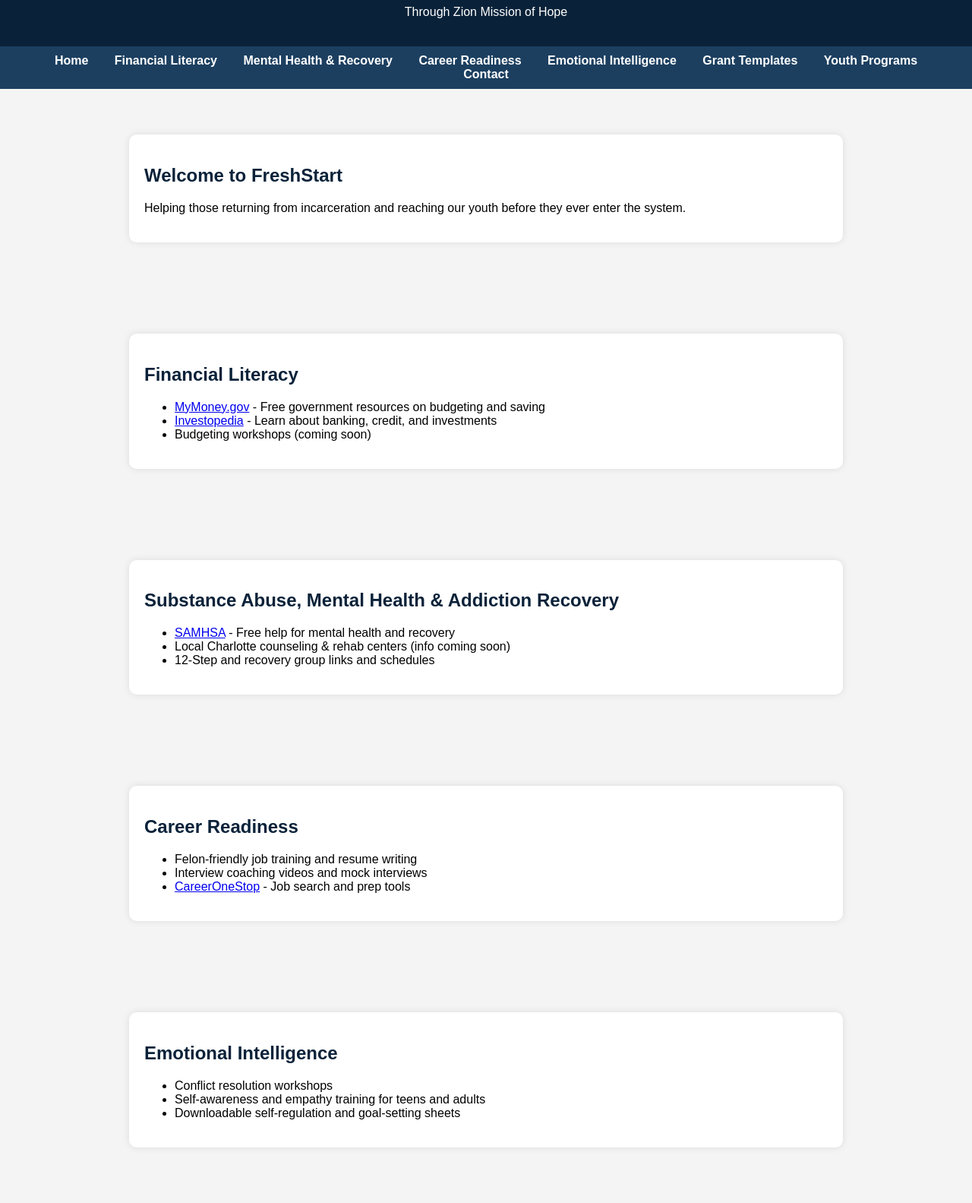
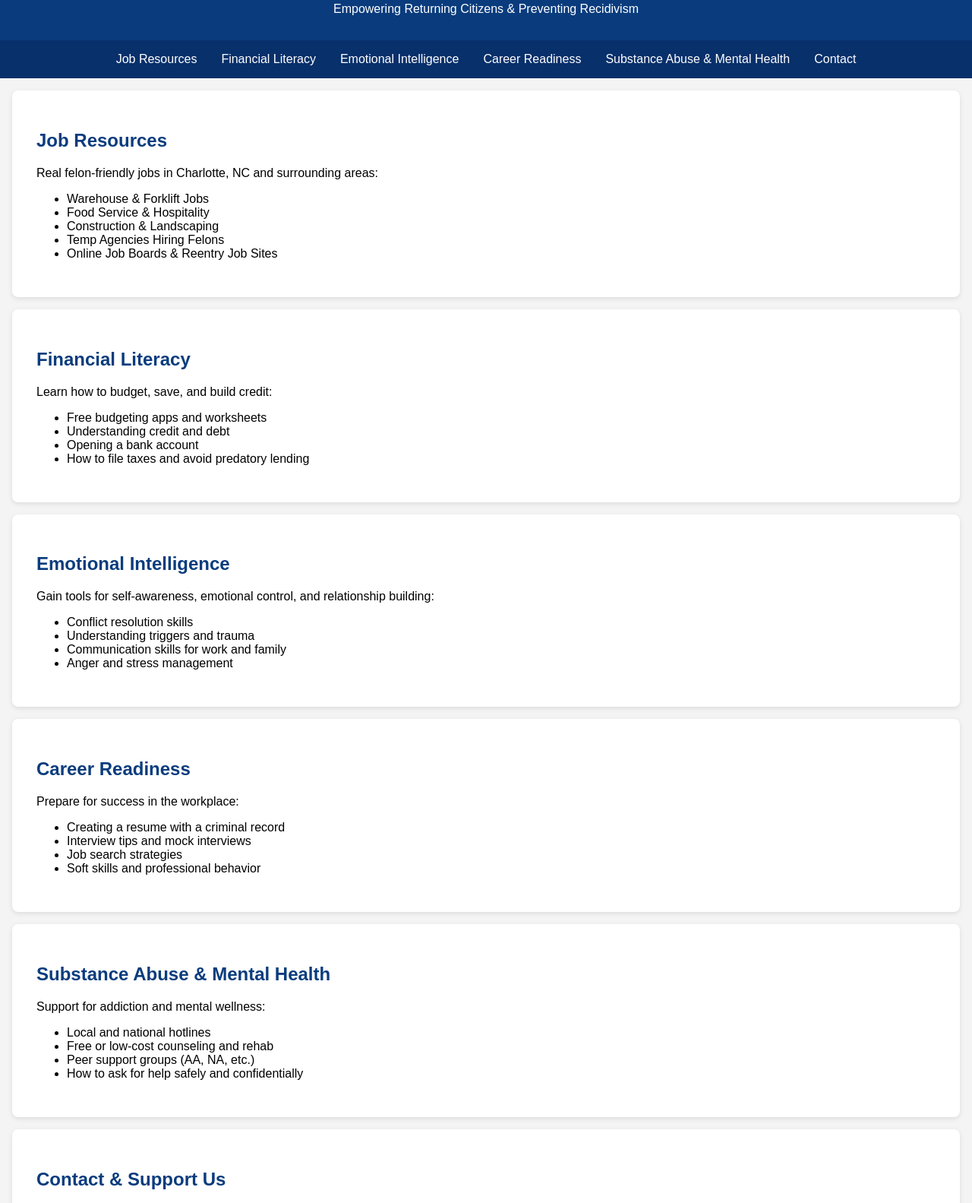
Before and after one commit to FreshStartReentry/freshstart-site, a plain HTML site: page index.html in a window 1280 px wide. Shown: the part 93-1676 px from the top of the page at 76% size. Drawn offline with Linux system fonts and the light colour scheme.

Commit message:
Update index.html

```diff
--- a/index.html
+++ b/index.html
@@ -5,121 +5,132 @@
   <meta name="viewport" content="width=device-width, initial-scale=1.0">
   <title>FreshStart Reentry Initiative</title>
   <style>
-        body { font-family: Arial, sans-serif; background-color: #f4f4f4; margin: 0; padding: 0; }
-        header { background-color: #0a2239; color: white; padding: 20px 0; text-align: center; }
-        nav { background: #1c3f60; padding: 10px; text-align: center; }
-        nav a { color: white; margin: 0 15px; text-decoration: none; font-weight: bold; }
-        section { padding: 40px 20px; }
-        h2 { color: #0a2239; }
-        footer { background: #0a2239; color: white; text-align: center; padding: 20px; margin-top: 40px; }
-        .resource-section { background: white; margin: 20px auto; padding: 20px; max-width: 900px; border-radius: 10px; box-shadow: 0 0 10px rgba(0,0,0,0.1); }
+    body {
+      font-family: Arial, sans-serif;
+      margin: 0;
+      padding: 0;
+      background-color: #f4f4f4;
+    }
+    header {
+      background-color: #0a3c7d;
+      color: white;
+      padding: 1rem;
+      text-align: center;
+    }
+    nav {
+      background-color: #08306b;
+      display: flex;
+      justify-content: center;
+      flex-wrap: wrap;
+    }
+    nav a {
+      color: white;
+      padding: 1rem;
+      text-decoration: none;
+      display: inline-block;
+    }
+    nav a:hover {
+      background-color: #062d59;
+    }
+    section {
+      padding: 2rem;
+      background-color: white;
+      margin: 1rem;
+      border-radius: 8px;
+      box-shadow: 0 2px 6px rgba(0, 0, 0, 0.1);
+    }
+    footer {
+      background-color: #0a3c7d;
+      color: white;
+      text-align: center;
+      padding: 1rem;
+      margin-top: 2rem;
+    }
+    h2 {
+      color: #0a3c7d;
+    }
   </style>
 </head>
 <body>
   <header>
     <h1>FreshStart Reentry Initiative</h1>
-        <p>Through Zion Mission of Hope</p>
+    <p>Empowering Returning Citizens & Preventing Recidivism</p>
   </header>
 
   <nav>
-        <a href="#home">Home</a>
+    <a href="#jobs">Job Resources</a>
     <a href="#financial">Financial Literacy</a>
-        <a href="#mental">Mental Health & Recovery</a>
+    <a href="#emotional">Emotional Intelligence</a>
     <a href="#career">Career Readiness</a>
-        <a href="#emotional">Emotional Intelligence</a>
-        <a href="#grants">Grant Templates</a>
-        <a href="#youth">Youth Programs</a>
+    <a href="#substance">Substance Abuse & Mental Health</a>
     <a href="#contact">Contact</a>
   </nav>
 
-    <section id="home">
-        <div class="resource-section">
-            <h2>Welcome to FreshStart</h2>
-            <p>Helping those returning from incarceration and reaching our youth before they ever enter the system.</p>
-        </div>
+  <section id="jobs">
+    <h2>Job Resources</h2>
+    <p>Real felon-friendly jobs in Charlotte, NC and surrounding areas:</p>
+    <ul>
+      <li>Warehouse & Forklift Jobs</li>
+      <li>Food Service & Hospitality</li>
+      <li>Construction & Landscaping</li>
+      <li>Temp Agencies Hiring Felons</li>
+      <li>Online Job Boards & Reentry Job Sites</li>
+    </ul>
   </section>
 
   <section id="financial">
-        <div class="resource-section">
     <h2>Financial Literacy</h2>
+    <p>Learn how to budget, save, and build credit:</p>
     <ul>
-                <li><a href="https://www.mymoney.gov/">MyMoney.gov</a> - Free government resources on budgeting and saving</li>
-                <li><a href="https://www.investopedia.com/">Investopedia</a> - Learn about banking, credit, and investments</li>
-                <li>Budgeting workshops (coming soon)</li>
+      <li>Free budgeting apps and worksheets</li>
+      <li>Understanding credit and debt</li>
+      <li>Opening a bank account</li>
+      <li>How to file taxes and avoid predatory lending</li>
     </ul>
-        </div>
   </section>
 
-    <section id="mental">
-        <div class="resource-section">
-            <h2>Substance Abuse, Mental Health & Addiction Recovery</h2>
+  <section id="emotional">
+    <h2>Emotional Intelligence</h2>
+    <p>Gain tools for self-awareness, emotional control, and relationship building:</p>
     <ul>
-                <li><a href="https://www.samhsa.gov/">SAMHSA</a> - Free help for mental health and recovery</li>
-                <li>Local Charlotte counseling & rehab centers (info coming soon)</li>
-                <li>12-Step and recovery group links and schedules</li>
+      <li>Conflict resolution skills</li>
+      <li>Understanding triggers and trauma</li>
+      <li>Communication skills for work and family</li>
+      <li>Anger and stress management</li>
     </ul>
-        </div>
   </section>
 
   <section id="career">
-        <div class="resource-section">
     <h2>Career Readiness</h2>
+    <p>Prepare for success in the workplace:</p>
     <ul>
-                <li>Felon-friendly job training and resume writing</li>
-                <li>Interview coaching videos and mock interviews</li>
-                <li><a href="https://www.careeronestop.org/">CareerOneStop</a> - Job search and prep tools</li>
+      <li>Creating a resume with a criminal record</li>
+      <li>Interview tips and mock interviews</li>
+      <li>Job search strategies</li>
+      <li>Soft skills and professional behavior</li>
     </ul>
-        </div>
   </section>
 
-    <section id="emotional">
-        <div class="resource-section">
-            <h2>Emotional Intelligence</h2>
+  <section id="substance">
+    <h2>Substance Abuse & Mental Health</h2>
+    <p>Support for addiction and mental wellness:</p>
     <ul>
-                <li>Conflict resolution workshops</li>
-                <li>Self-awareness and empathy training for teens and adults</li>
-                <li>Downloadable self-regulation and goal-setting sheets</li>
+      <li>Local and national hotlines</li>
+      <li>Free or low-cost counseling and rehab</li>
+      <li>Peer support groups (AA, NA, etc.)</li>
+      <li>How to ask for help safely and confidentially</li>
     </ul>
-        </div>
-    </section>
-
-    <section id="grants">
-        <div class="resource-section">
-            <h2>Grant Proposals & Outreach Emails</h2>
-            <p><strong>Grant Purpose:</strong> Funding life skills and emotional support classes for youth and reentry support.</p>
-            <p><strong>Sample Email:</strong></p>
-            <p>
-                Dear [Name],<br>
-                My name is [Your Name], and I represent Zion Mission of Hope's FreshStart Reentry Initiative. We are currently seeking partnerships and funding to launch community classes in financial literacy, mental health, career prep, and youth athletics.<br>
-                We’d love to connect and share more about how we can work together to build lasting change. <br>
-                Thank you for your time and consideration.<br>
-                Best regards,<br>
-                [Your Contact Info]
-            </p>
-        </div>
-    </section>
-
-    <section id="youth">
-        <div class="resource-section">
-            <h2>Youth Programs</h2>
-            <ul>
-                <li>Basketball & Baseball Teams (recruitment starting soon)</li>
-                <li>Recording Studio - for creative expression and safe space</li>
-                <li>Same reentry curriculum offered as a preventive life skills program</li>
-            </ul>
-        </div>
   </section>
 
   <section id="contact">
-        <div class="resource-section">
-            <h2>Contact Us</h2>
+    <h2>Contact & Support Us</h2>
+    <p>Reach out or support the mission:</p>
     <p>Email: <a href="mailto:manifestgracey01@gmail.com">manifestgracey01@gmail.com</a></p>
-            <p>Support via Cash App: $manifestrunitup</p>
-        </div>
+    <p>CashApp: <strong>$manifestrunitup</strong></p>
   </section>
 
   <footer>
-        <p>&copy; 2025 FreshStart Reentry Initiative | Powered by Zion Mission of Hope</p>
+    <p>&copy; 2025 FreshStart Reentry Initiative. All rights reserved.</p>
   </footer>
 </body>
 </html>
```
Lines whose indentation alone changed are shown as unchanged.
